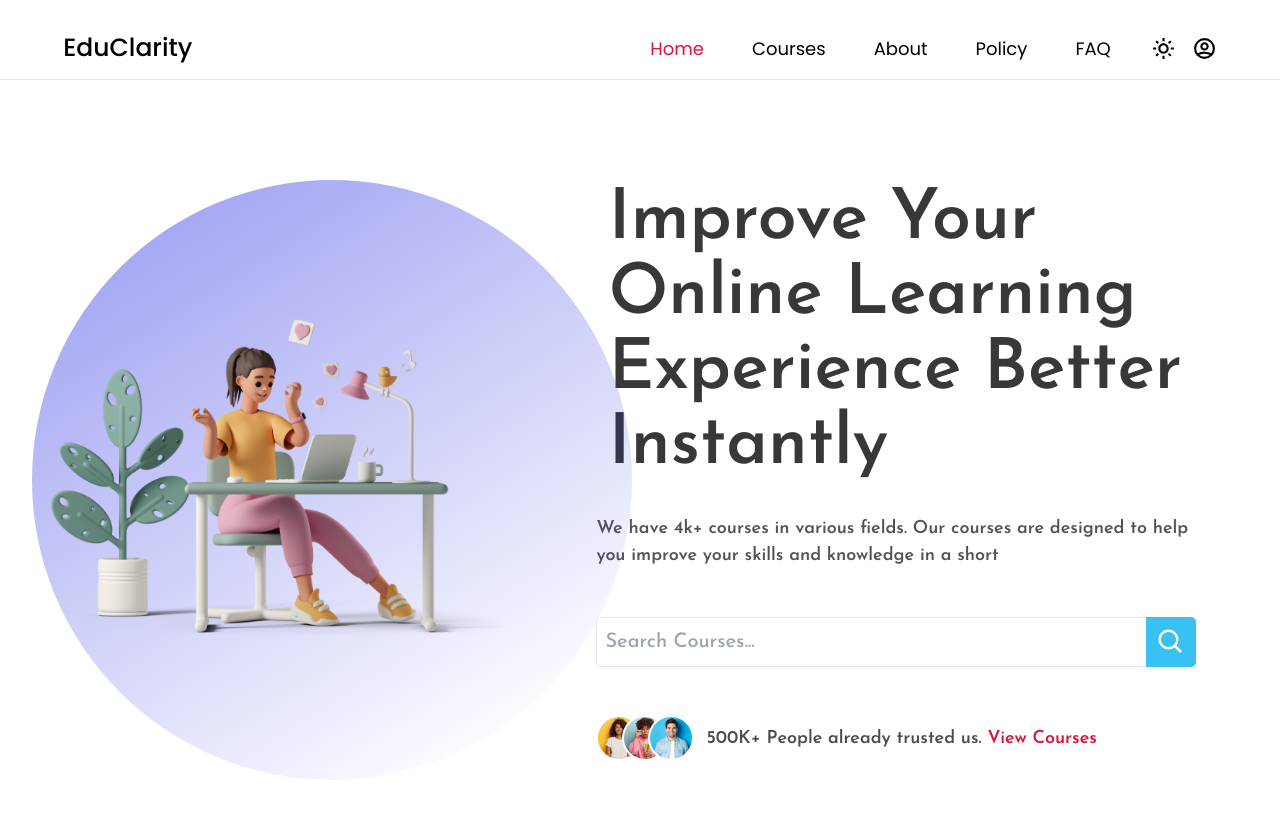
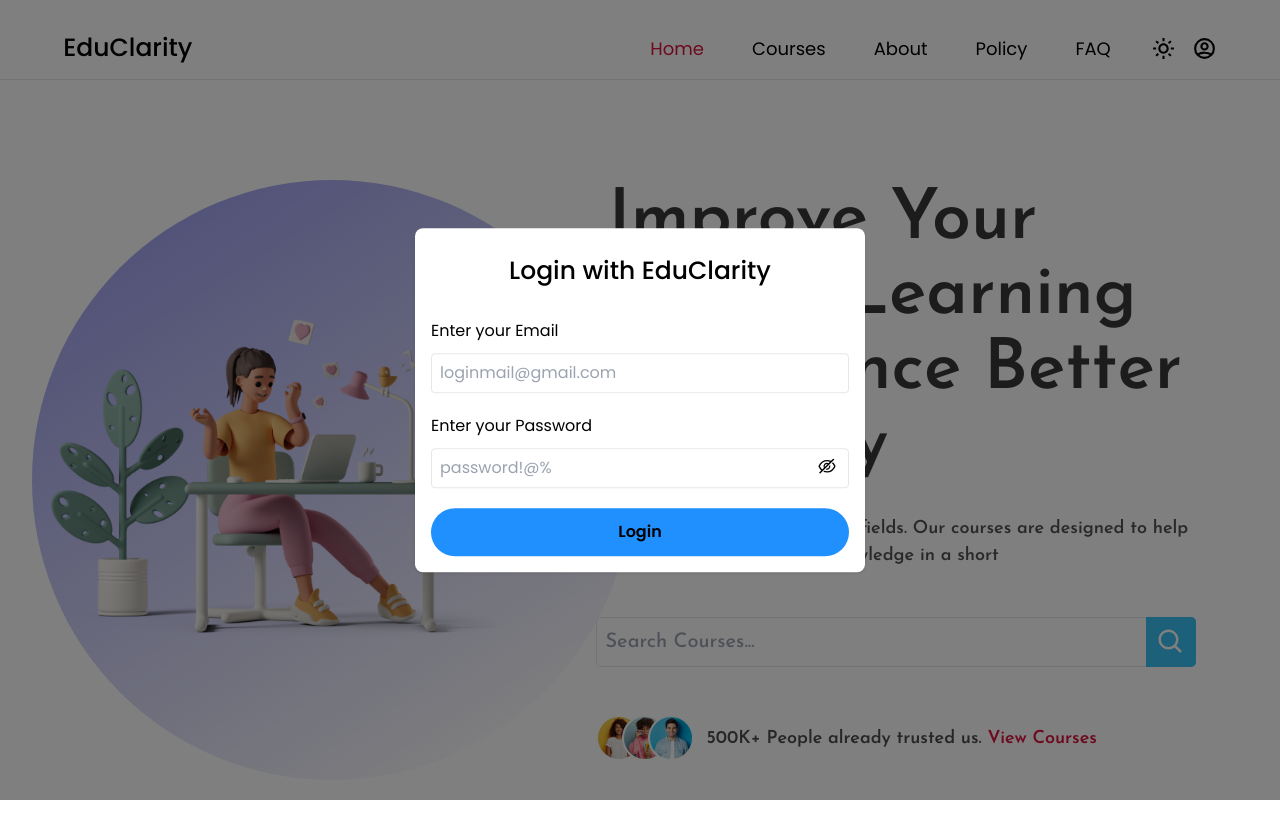
Before and after one commit to aryanhedaoo22072003/EduClarity, a Next.js app in the folder client/: page / in a window 1280 px wide. Both pictures are taken after a click on the icon 1204 px from the left and 48 px from the top of the page. Shown: the top 838 px of the page. Built offline with nearby package versions, Linux system fonts and the light colour scheme.

Commit message:
Login section

```diff
--- /dev/null
+++ b/client/app/components/Auth/Login.tsx
@@ -0,0 +1,108 @@
+/* eslint-disable @typescript-eslint/no-unused-vars */
+"use client";
+
+import React, { FC, useState } from "react";
+import { useFormik } from "formik";
+import * as Yup from "yup";
+import {
+  AiOutlineEye,
+  AiOutlineEyeInvisible,
+} from "react-icons/ai";
+import { styles } from "../../../app/styles/style";
+
+type Props = {
+  setRoute: (route: string) => void;
+};
+
+const schema = Yup.object().shape({
+  email: Yup.string()
+    .email("Invalid email")
+    .required("Please enter your email"),
+  password: Yup.string().required("Please enter your password").min(6),
+});
+
+const Login: FC<Props> = (props: Props) => {
+  const [show, setShow] = useState(false);
+
+  const formik = useFormik({
+    initialValues: { email: "", password: "" },
+    validationSchema: schema,
+    onSubmit: async ({ email, password }) => {
+      console.log(email, password);
+    },
+  });
+
+  const { errors, touched, values, handleChange, handleSubmit } = formik;
+
+  return (
+    <div className="w-full">
+      <h1 className={`${styles.title}`}>Login with EduClarity</h1>
+      <form onSubmit={handleSubmit}>
+        {/* Email Input */}
+        <div className="w-full mt-5 relative mb-1">
+          <label className={`${styles.label}`} htmlFor="email">
+            Enter your Email
+          </label>
+          <input
+            type="email"
+            value={values.email}
+            onChange={handleChange}
+            id="email"
+            placeholder="loginmail@gmail.com"
+            className={`${
+              errors.email && touched.email && "border-red-500"
+            } ${styles.input}`}
+          />
+          {errors.email && touched.email && (
+            <span className="text-red-500 pt-2 block">{errors.email}</span>
+          )}
+        </div>
+
+        {/* Password Input */}
+        <div className="w-full mt-5 relative mb-1">
+          <label className={`${styles.label}`} htmlFor="password">
+            Enter your Password
+          </label>
+          <input
+            type={!show ? "password" : "text"}
+            name="password"
+            value={values.password}
+            onChange={handleChange}
+            id="password"
+            placeholder="password!@%"
+            className={`${
+              errors.password && touched.password && "border-red-500"
+            } ${styles.input}`}
+          />
+          {!show ? (
+            <AiOutlineEyeInvisible
+              className="absolute bottom-3 right-3 cursor-pointer"
+              size={20}
+              onClick={() => setShow(true)}
+            />
+          ) : (
+            <AiOutlineEye
+              className="absolute bottom-3 right-3 cursor-pointer"
+              size={20}
+              onClick={() => setShow(false)}
+            />
+          )}
+          {errors.password && touched.password && (
+            <span className="text-red-500 pt-2 block">{errors.password}</span>
+          )}
+        </div>
+        <div className="w-full mt-5">
+          <input
+            type="submit"
+            value="Login"
+            className={`${styles.button}`}
+          />
+
+
+        </div>
+      </form>
+    </div>
+  );
+};
+
+export default Login;
--- a/client/app/components/Header.tsx
+++ b/client/app/components/Header.tsx
@@ -5,14 +5,17 @@ import React,{FC, useState} from 'react';
 import NavItems from "../utils/NavItems";
 import {ThemeSwitcher} from "../utils/ThemeSwitcher";
 import { HiOutlineMenuAlt3, HiOutlineUserCircle } from "react-icons/hi";
-
+import CustomModal from '../utils/CustomModal';
+import Login from "../components/Auth/Login";
 type Props = {
     open:boolean;
     setOpen:(open:boolean)=>void
-    activeItem:number
+    activeItem:number;
+    route:string;
+    setRoute:(route:string)=>void;
 }
 
-const Header:FC<Props> = ({activeItem,setOpen}) => {
+const Header:FC<Props> = ({activeItem,setOpen,route,open,setRoute}) => {
     const [active,setActive]=useState(false);
     const [openSidebar,setOpenSidebar]=useState(false);
 
@@ -95,6 +98,24 @@ const Header:FC<Props> = ({activeItem,setOpen}) => {
                 )
             }
         </div>
+        {
+        route==="Login" && (
+            <>
+            {
+                open && (
+                    <CustomModal
+                        open={open}
+                        setOpen={setOpen}
+                        setRoute={setRoute}
+                        activeItem={activeItem}
+                        component={Login}
+                    />
+                )
+
+            }
+            </>
+        )
+        }
     </div>
   )
 }
--- a/client/app/components/Route/Hero.tsx
+++ b/client/app/components/Route/Hero.tsx
@@ -1,3 +1,5 @@
+/* eslint-disable @typescript-eslint/no-unused-vars */
+/* eslint-disable @typescript-eslint/no-empty-object-type */
 /* eslint-disable @typescript-eslint/no-require-imports */
 'use client'
 //import { useGetHeroDataQuery } from "@/redux/features/layout/layoutApi";
@@ -33,7 +35,7 @@ const Hero: FC<Props> = (props) => {
       <div className="absolute top-[100px] 1000px:top-[unset] 1500px:h-[700px] 1500px:w-[700px] 1100px:h-[600px] 1100px:w-[600px] h-[40vh] left-5 w-[40vh] hero_animation rounded-[50%] 1100px:left-8 1500px:left-14"></div>
       <div className="1000px:w-[40%] flex 1000px:min-h-screen items-center justify-end pt-[70px] 1000px:pt-[0] z-10">
         <Image
-          // eslint-disable-next-line @typescript-eslint/no-require-imports
+
           src={require("../../../public/assets/banner-img-1.png")}
           alt=""
           className="object-contain 1100px:max-w-[90%] w-[90%] 1500px:max-w-[85%] h-[auto] z-[10]"
--- a/client/app/page.tsx
+++ b/client/app/page.tsx
@@ -10,6 +10,7 @@ interface Props{}
 const Page:FC<Props>=(props)=>{
   const [open,setOpen]=useState(false);
   const [activeItem,setActiveItem]=useState(0);
+  const [route,setRoute]=useState("Login");
   return(
     <div>
       <Heading
@@ -21,6 +22,8 @@ const Page:FC<Props>=(props)=>{
       open={open}
       setOpen={setOpen}
       activeItem={activeItem}
+      setRoute={setRoute}
+      route={route}
       />
       <Hero/>
     </div>
--- /dev/null
+++ b/client/app/styles/style.ts
@@ -0,0 +1,6 @@
+export const styles = {
+    title: "text-[25px] text-black dark:text-white font-[500] font-Poppins text-center py-2",
+    label:"text-[16px] font-Poppins text-black dark:text-white",
+    input:"w-full text-black dark:text-white bg-transparent border rounded h-[40px] px-2 outline-none mt-[10px] font-Poppins",
+    button:"flex flex-row justify-center items-center py-3 px-6 rounded-full cursor-pointer bg-[#2190ff] min-h-[45px] w-full text-[16px] font-Poppins font-semibold"
+}
--- /dev/null
+++ b/client/app/utils/CustomModal.tsx
@@ -0,0 +1,31 @@
+/* eslint-disable @typescript-eslint/no-explicit-any */
+import React, { FC } from 'react'
+import {Modal,Box} from "@mui/material";
+type Props = {
+    open:boolean;
+    setOpen:(open:boolean)=>void;
+    activeItem:any;
+    component:any;
+    setRoute?:(route:string)=>void;
+}
+
+const CustomModal:FC<Props> = ({open,setOpen,setRoute,component:Component}) => {
+  return (
+    <Modal
+        open={open}
+        onClose={()=>setOpen(false)}
+        aria-labelledby="modal-modal-title"
+        aria-describedby="modal-modal-description"
+    >
+        <Box
+        className="absolute top-[50%] left-[50%] -translate-x-1/2 -translate-y-1/2 w-[450px] bg-white dark:bg-slate-900 rounded-[8px] shadow p-4 outline-none"
+        >
+            <Component setOpen={setOpen} setRoute={setRoute}/>
+
+        </Box>
+
+    </Modal>
+  )
+}
+
+export default CustomModal
```
Also changed, not shown: client/package.json (+6 -1 lines), 1 other file (tests, documents, lock files or other folders).
